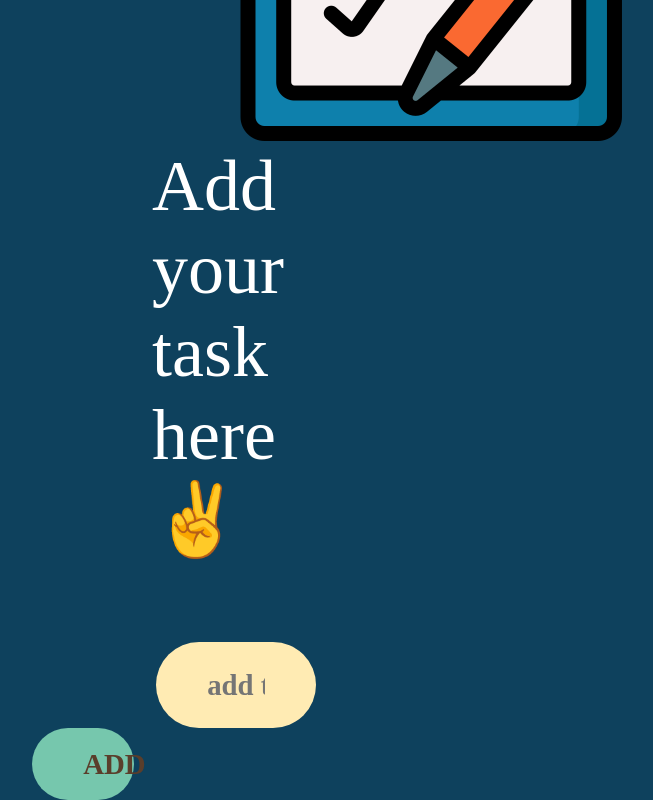
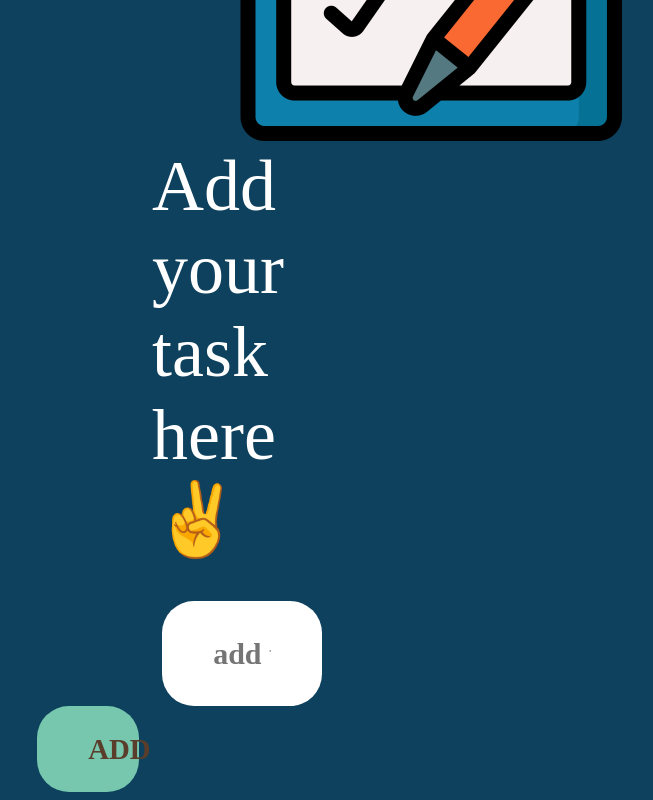
Before and after one commit to SrestMilan/Todo-App, a React (Create React App) app in the folder todo-app/: page / in a window 1280 px wide. Shown: the part 691-1491 px from the top of the page, without its empty margins (468-1121 px from the left). Built offline with nearby package versions, Linux system fonts and the light colour scheme.

Commit message:
new style added

```diff
--- a/todo-app/src/components/Form.js
+++ b/todo-app/src/components/Form.js
@@ -6,6 +6,12 @@ function Form() {
     e.preventDefault();
 
     setTask("");
+
+    const newTask = {
+      task,
+    };
+
+    console.log(newTask);
   }
   return (
     <form className="form" onSubmit={formHandle}>
--- a/todo-app/src/index.css
+++ b/todo-app/src/index.css
@@ -27,29 +27,28 @@ p {
 
 .form {
   margin: auto;
-  margin-top: 5em;
+  margin-top: 1.5em;
   width: 25%;
-  height: 5em;
+  height: 7.5em;
 }
 
 input {
+  margin-top: 0.5em;
   margin-left: 5em;
-  height: 3em;
+  height: 3.5em;
   width: 50%;
   font-size: 30px;
-  border-radius: 2%;
   border-style: none;
 }
 input,
 button {
-  background-color: #ffebb3;
+  background-color: white;
   color: #5a3e2b;
   font-family: inherit;
   border: none;
-  border-radius: 10rem;
+  border-radius: 2rem;
   padding: 1.2rem 3.2rem;
   font-weight: 700;
-  font-size: 1.8rem;
   cursor: pointer;
 }
 
@@ -57,5 +56,7 @@ button {
   width: 20%;
   text-transform: uppercase;
   background-color: #76c7ad;
-  margin-left: 20px;
+  margin-left: 25px;
+  font-size: 1.8rem;
+  height: 3em;
 }
```
